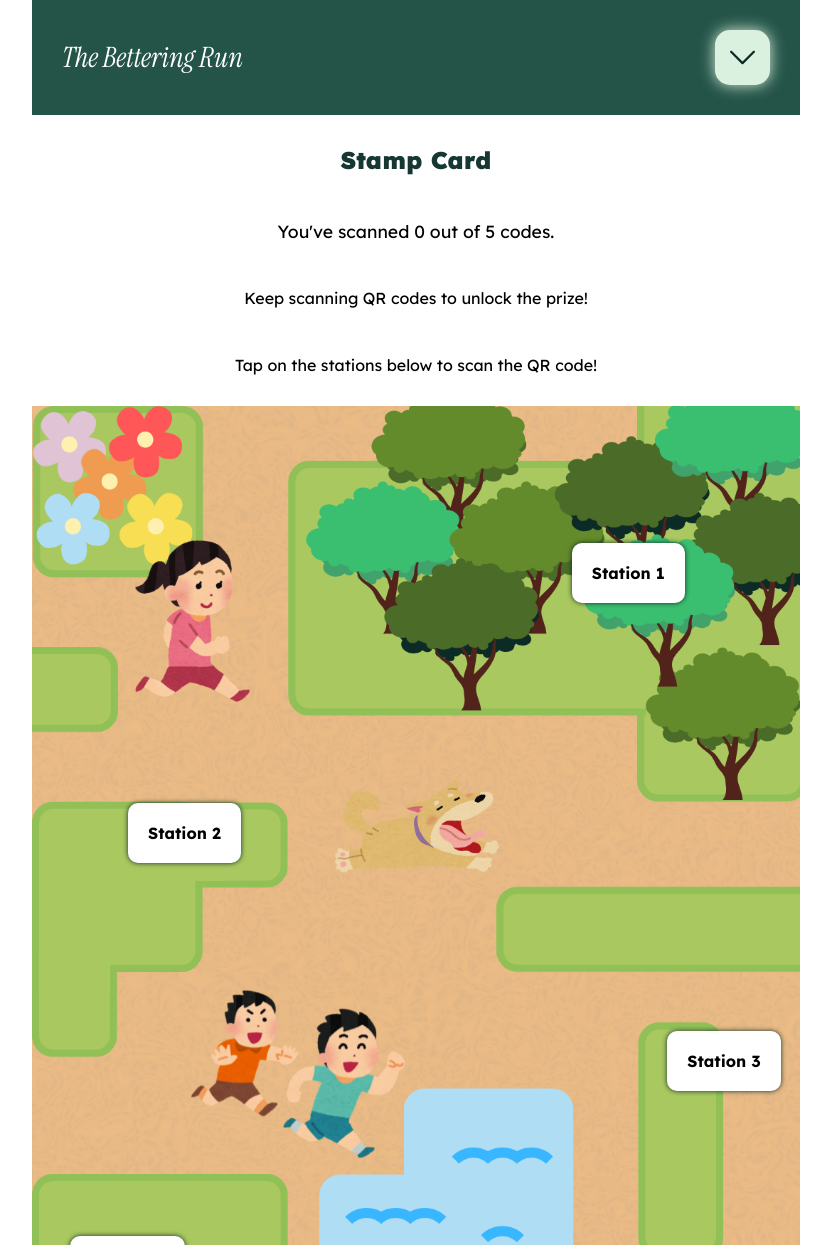
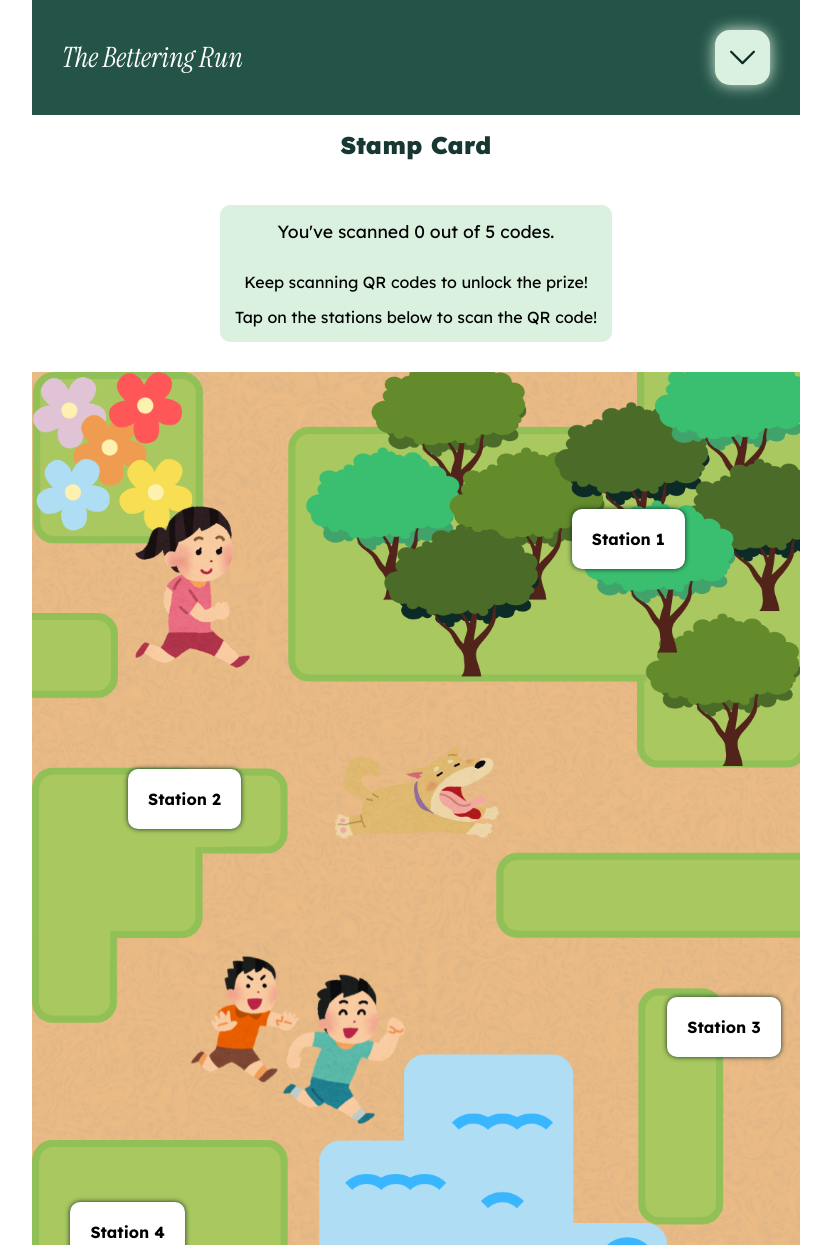
Before and after one commit to BytePenguinCode/TheBetteringRunCarnival, a website: page stampcard.html in a window 1280 px wide. Shown: the top 1245 px of the page, without its empty margins (224-1055 px from the left). Drawn offline with Linux system fonts and the light colour scheme.

Commit message:
made stampcard style more consistent

```diff
--- a/css/station.css
+++ b/css/station.css
@@ -16,7 +16,7 @@ body {
     display: flex;
     justify-content: left;
     align-items: center;
-    padding-left: 15px;
+    padding: 15px;
     width: 100%;
     color: var(--black  );
 }
--- a/css/style.css
+++ b/css/style.css
@@ -54,13 +54,13 @@ h1 {
     margin: 0;
 }
 
-#stampCard {
+h2 {
     font-weight: 900;
     font-size: x-large;
     width: 100%;
     max-width: 100%;
     color: var(--dark-green);
-    margin: 30px;
+    margin: 15px;
 }
 
 .hamburger-button svg {
@@ -134,6 +134,26 @@ button:hover {
     background-color: var(--darkest-green);
     color: var(--light-green);
     box-shadow: 0 0 15px var(--darkest-green);
+}
+
+.container {
+    text-align: center;
+    color: black;
+    border-radius: 10px;
+    background-color: var(--light-green);
+    max-width: 600px;
+    text-wrap: wrap;
+    box-shadow: 0 4px 10px rgba(255, 255, 255, 0.2);
+    padding: 20px 10px;
+    margin: 15px 15px;
+    display: flex;
+    flex-direction: column;
+    gap: 15px;
+    padding: 15px;
+}
+
+p {
+    margin: 0;
 }
 
 .progress {
--- a/stampcard.html
+++ b/stampcard.html
@@ -71,11 +71,13 @@
             </div>
         </nav>
         <main>
-            <p id="stampCard">Stamp Card</p>
-            <div class="progress" id="progress">Loading progress...</div>
-            <div id="codesList"></div>
-            <div id="prize"></div>
-            <p>Tap on the stations below to scan the QR code!</p>
+            <h2 id="stampCard">Stamp Card</h2>
+            <div class="container">
+                <div class="progress" id="progress">Loading progress...</div>
+                <div id="codesList"></div>
+                <div id="prize"></div>
+                <p>Tap on the stations below to scan the QR code!</p>
+            </div>
             <div class="map">
                 <img src="assets/map.png" />
                 <a
@@ -84,7 +86,7 @@
                     id="1"
                     style="top: 10%; right: 15%"
                 >
-                    <h2>Station 1</h2>
+                    <h3>Station 1</h3>
                 </a>
                 <a
                     href="station.html?station=2"
@@ -92,7 +94,7 @@
                     id="2"
                     style="top: 29%; left: 12.5%"
                 >
-                    <h2>Station 2</h2>
+                    <h3>Station 2</h3>
                 </a>
                 <a
                     href="station.html?station=3"
@@ -100,7 +102,7 @@
                     id="3"
                     style="bottom: 50%; right: 2.5%"
                 >
-                    <h2>Station 3</h2>
+                    <h3>Station 3</h3>
                 </a>
                 <a
                     href="station.html?station=4"
@@ -108,7 +110,7 @@
                     id="4"
                     style="bottom: 35%; left: 5%"
                 >
-                    <h2>Station 4</h2>
+                    <h3>Station 4</h3>
                 </a>
                 <a
                     href="station.html?station=5"
@@ -116,7 +118,7 @@
                     id="5"
                     style="bottom: 15%; left: 35%"
                 >
-                    <h2>Station 5</h2>
+                    <h3>Station 5</h3>
                 </a>
             </div>
         </main>
```
